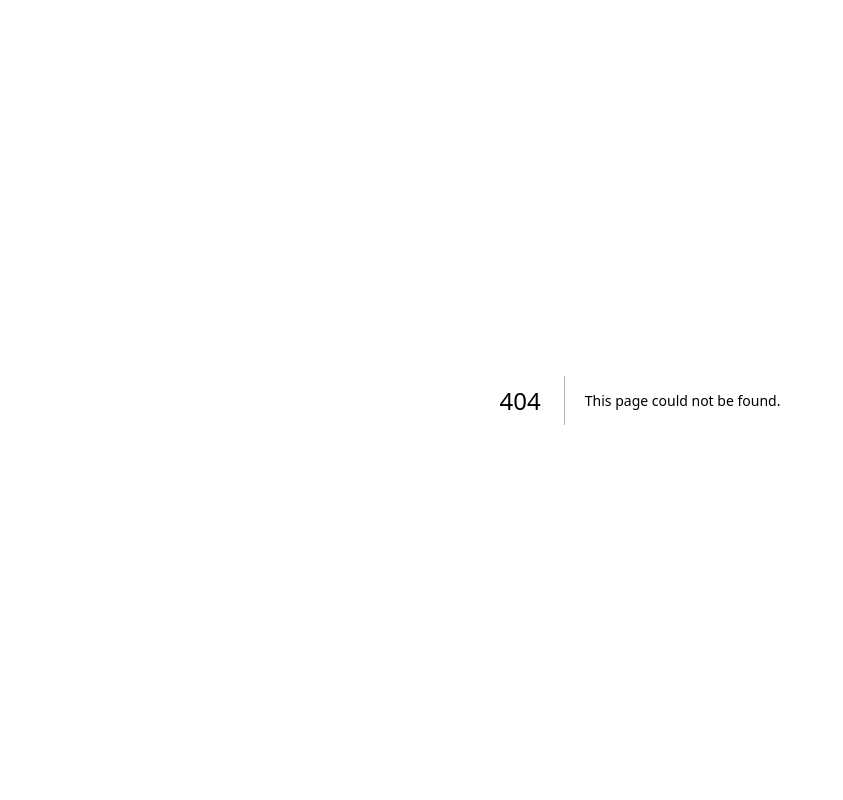
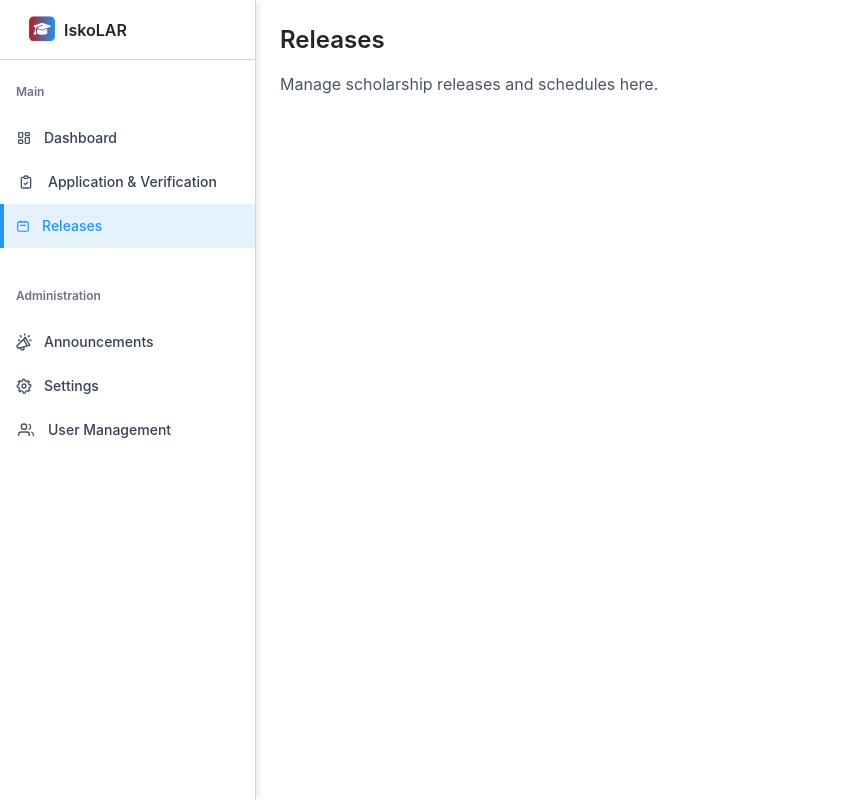
Before and after one commit to APC-SoCIT/APC_2025-2026_T1_SISTEM_IskoLAR, a Next.js app in the folder iskolar/: page /admin/releases in a window 1280 px wide. Before the commit this address had no page. Shown: the whole page, without its empty margins (0-843 px from the left). Built offline with nearby package versions, Linux system fonts and the light colour scheme.

Commit message:
Refactor admin navigation: remove Disbursements and Schedule pages, add Announcements and Releases pages

```diff
--- /dev/null
+++ b/iskolar/app/admin/announcements/page.tsx
@@ -0,0 +1,8 @@
+export default function AnnouncementsPage() {
+  return (
+    <div className="p-6">
+      <h1 className="text-2xl font-semibold mb-4">Announcements</h1>
+      <p className="text-gray-600">Manage and create announcements for scholars here.</p>
+    </div>
+  );
+}
--- a/iskolar/app/admin/disbursements/page.tsx
+++ /dev/null
@@ -1,7 +0,0 @@
-export default function DisbursementsPage() {
-  return (
-    <div className="p-8">
-      <h1 className="text-2xl font-bold text-gray-900">Disbursements</h1>
-    </div>
-  );
-}
--- /dev/null
+++ b/iskolar/app/admin/releases/page.tsx
@@ -0,0 +1,8 @@
+export default function ReleasesPage() {
+  return (
+    <div className="p-6">
+      <h1 className="text-2xl font-semibold mb-4">Releases</h1>
+      <p className="text-gray-600">Manage scholarship releases and schedules here.</p>
+    </div>
+  );
+}
--- a/iskolar/app/admin/schedule/page.tsx
+++ /dev/null
@@ -1,7 +0,0 @@
-export default function SchedulePage() {
-  return (
-    <div className="p-8">
-      <h1 className="text-2xl font-bold text-gray-900">Schedule</h1>
-    </div>
-  );
-}
--- a/iskolar/app/components/admin/AdminSidebar.tsx
+++ b/iskolar/app/components/admin/AdminSidebar.tsx
@@ -36,21 +36,8 @@ const AdminSidebar = () => {
       ),
     },
     {
-      label: 'Disbursements',
-      href: '/admin/disbursements',
-      icon: (
-        <svg width="18" height="16" fill="none" viewBox="0 0 24 24">
-          <path
-            stroke="currentColor"
-            strokeWidth="2"
-            d="M12 6v12M6 12h12m-6 6a6 6 0 1 1 0-12 6 6 0 0 1 0 12Z"
-          />
-        </svg>
-      ),
-    },
-    {
-      label: 'Schedule',
-      href: '/admin/schedule',
+      label: 'Releases',
+      href: '/admin/releases',
       icon: (
         <svg width="14" height="16" fill="none" viewBox="0 0 24 24">
           <path
@@ -64,6 +51,28 @@ const AdminSidebar = () => {
   ];
 
   const adminNavItems = [
+    {
+      label: 'Announcements',
+      href: '/admin/announcements',
+      icon: (
+        <svg width="16" height="18" viewBox="0 0 16 18" fill="none" xmlns="http://www.w3.org/2000/svg">
+          <path
+            d="M15 7.2322H13.9002M2.53555 7.2322H3.63535M8.76777 0.999969V2.09977M4.36086 2.82565L5.13805 3.60357M13.1743 2.82565L12.3964 3.60357M9.24839 4.82252C6.01533 7.64462 2.53445 11.1941 1.2979 12.4735C1.00828 12.773 0.915901 13.2096 1.08271 13.5909C1.17362 13.798 1.28104 14.0242 1.39212 14.2167C1.5032 14.4092 1.64544 14.6152 1.77961 14.7974C2.02597 15.1328 2.4505 15.2707 2.85449 15.1699C4.58082 14.7384 9.39539 13.4989 13.4559 12.1102"
+            stroke="currentColor"
+            strokeWidth="1.5"
+            strokeLinecap="round"
+            strokeLinejoin="round"
+          />
+          <path
+            d="M7.34242 6.56976C7.34242 6.56976 8.10898 7.33669 9.40859 9.58763C10.7082 11.8386 10.989 12.8859 10.989 12.8859M7.73981 13.9619L7.95758 14.775C8.01477 14.9886 8.02935 15.2112 8.00048 15.4304C7.97161 15.6495 7.89986 15.8609 7.78933 16.0523C7.67879 16.2437 7.53164 16.4115 7.35627 16.546C7.18089 16.6806 6.98073 16.7792 6.76722 16.8364C6.55371 16.8936 6.33102 16.9082 6.11187 16.8793C5.89272 16.8505 5.68141 16.7787 5.48999 16.6682C5.29857 16.5577 5.1308 16.4105 4.99625 16.2351C4.8617 16.0598 4.76301 15.8596 4.70582 15.6461L4.52472 14.9686M8.96793 4.33606C8.96793 4.33606 9.84668 5.29692 11.595 8.32542C13.3433 11.3539 13.7363 12.5952 13.7363 12.5952"
+            stroke="currentColor"
+            strokeWidth="1.5"
+            strokeLinecap="round"
+            strokeLinejoin="round"
+          />
+        </svg>
+      ),
+    },
     {
       label: 'Settings',
       href: '/admin/settings',
```
